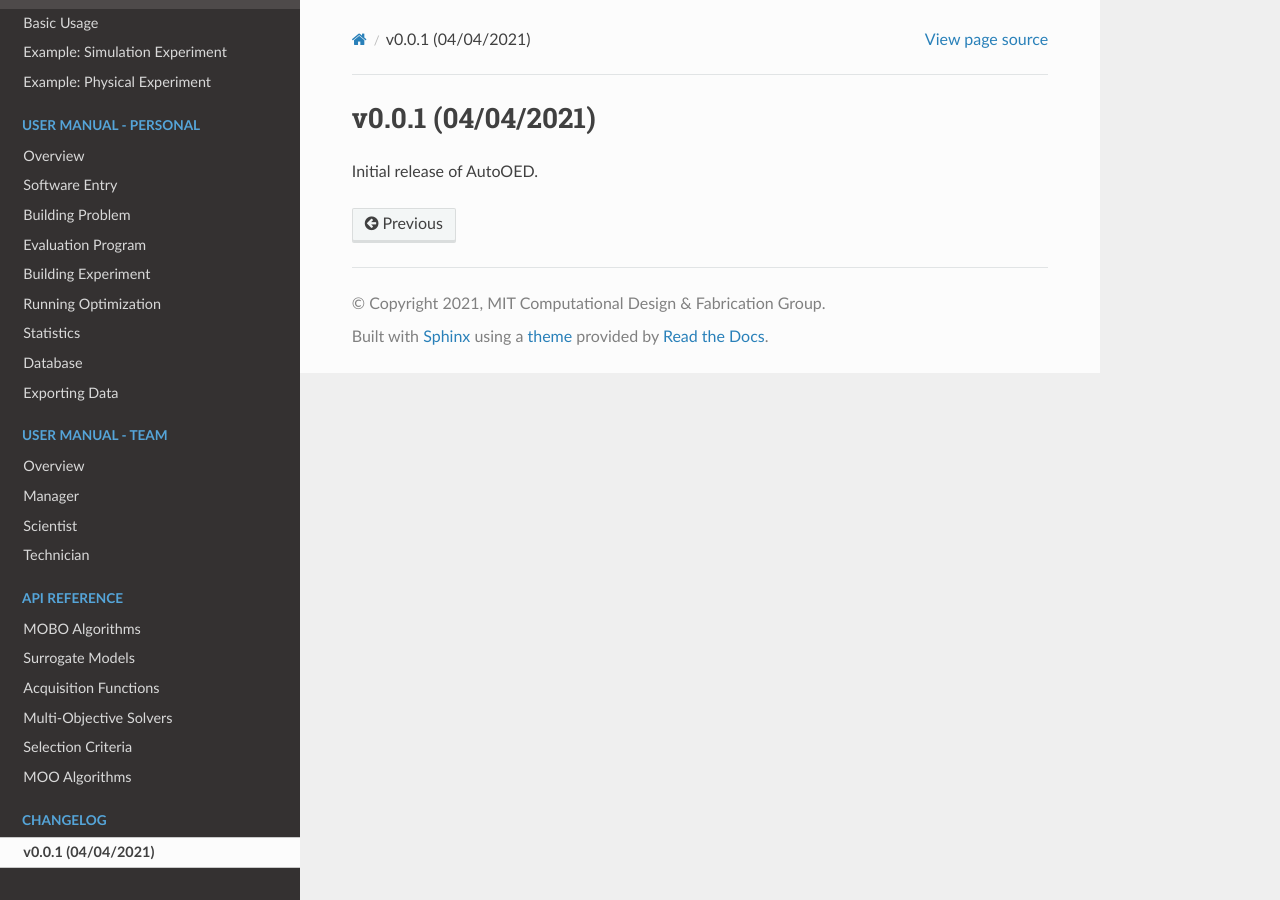
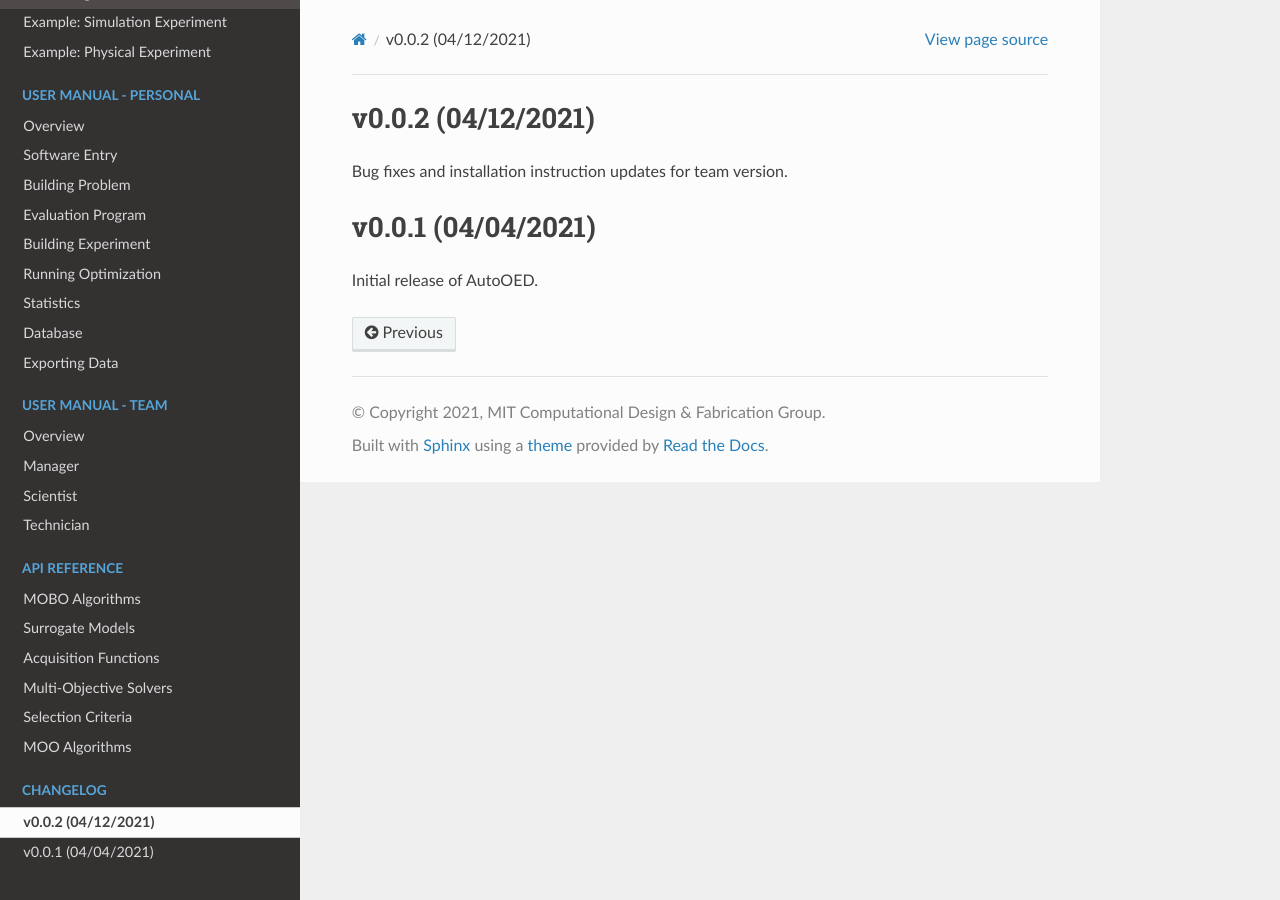
Before and after one commit to yunshengtian/AutoOED, a Sphinx documentation site: the page built from docs/source/content/changelog.rst, in a window 1280 px wide. Built offline with Sphinx 7.4.7 and the Read the Docs theme 2.0.0, drawn with Linux system fonts in a browser that asks for light colours.

Commit message:
update changelog

```diff
--- a/docs/source/content/changelog.rst
+++ b/docs/source/content/changelog.rst
@@ -1,3 +1,10 @@
+-------------------
+v0.0.2 (04/12/2021)
+-------------------
+
+Bug fixes and installation instruction updates for team version.
+
+
 -------------------
 v0.0.1 (04/04/2021)
 -------------------
```
